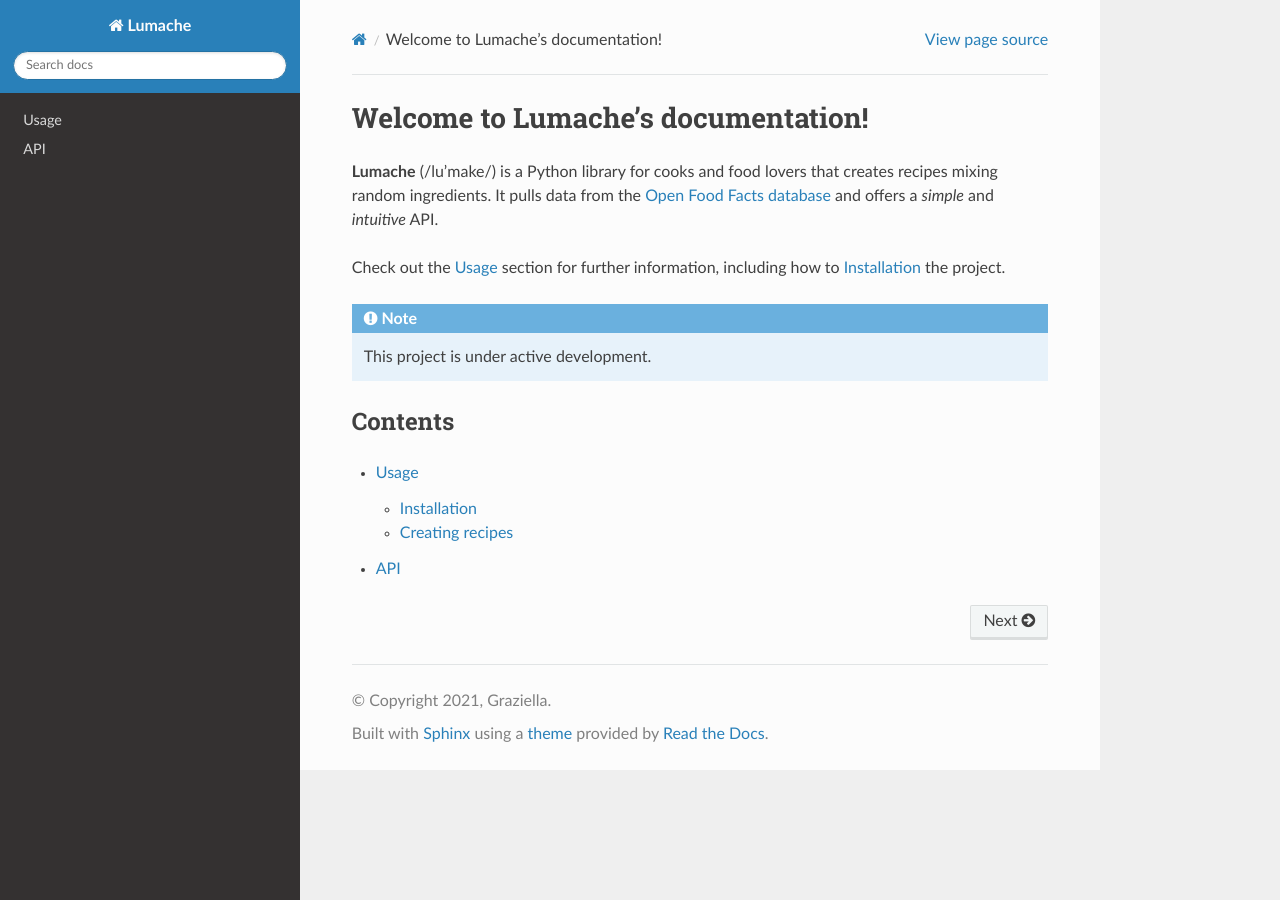
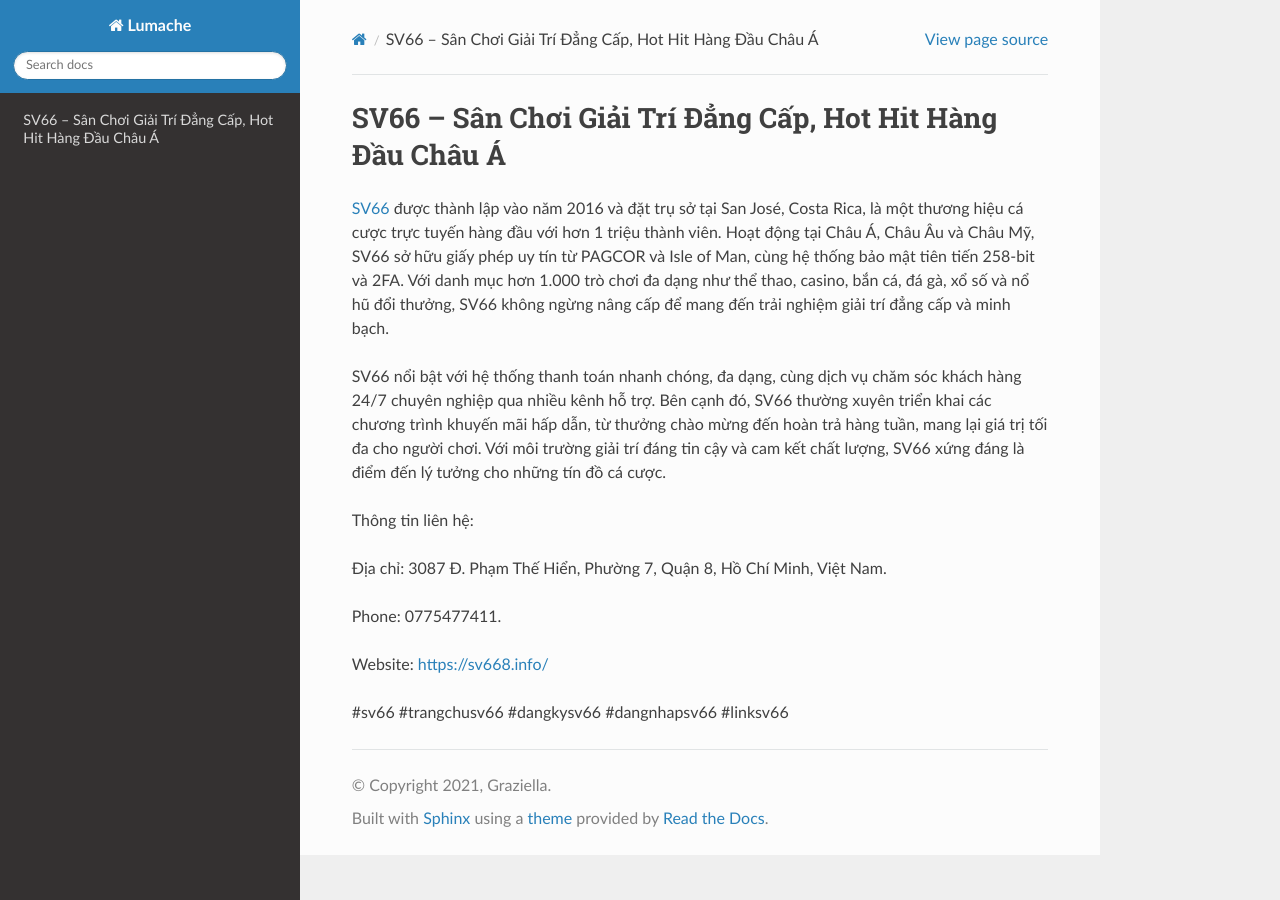
Before and after one commit to nguyenlinh0011y/1sv668info, a Sphinx documentation site: the page built from docs/source/index.rst, in a window 1280 px wide. Built offline with Sphinx 7.4.7 and the Read the Docs theme 3.1.0, drawn with Linux system fonts in a browser that asks for light colours.

Commit message:
Update index.rst

```diff
--- a/docs/source/index.rst
+++ b/docs/source/index.rst
@@ -1,22 +1,16 @@
-Welcome to Lumache's documentation!
+SV66 – Sân Chơi Giải Trí Đẳng Cấp, Hot Hit Hàng Đầu Châu Á
 ===================================
 
-**Lumache** (/lu'make/) is a Python library for cooks and food lovers
-that creates recipes mixing random ingredients.
-It pulls data from the `Open Food Facts database <https://world.openfoodfacts.org/>`_
-and offers a *simple* and *intuitive* API.
+`SV66 <https://sv668.info/>`_ được thành lập vào năm 2016 và đặt trụ sở tại San José, Costa Rica, là một thương hiệu cá cược trực tuyến hàng đầu với hơn 1 triệu thành viên. Hoạt động tại Châu Á, Châu Âu và Châu Mỹ, SV66 sở hữu giấy phép uy tín từ PAGCOR và Isle of Man, cùng hệ thống bảo mật tiên tiến 258-bit và 2FA. Với danh mục hơn 1.000 trò chơi đa dạng như thể thao, casino, bắn cá, đá gà, xổ số và nổ hũ đổi thưởng, SV66 không ngừng nâng cấp để mang đến trải nghiệm giải trí đẳng cấp và minh bạch.
 
-Check out the :doc:`usage` section for further information, including
-how to :ref:`installation` the project.
+SV66 nổi bật với hệ thống thanh toán nhanh chóng, đa dạng, cùng dịch vụ chăm sóc khách hàng 24/7 chuyên nghiệp qua nhiều kênh hỗ trợ. Bên cạnh đó, SV66 thường xuyên triển khai các chương trình khuyến mãi hấp dẫn, từ thưởng chào mừng đến hoàn trả hàng tuần, mang lại giá trị tối đa cho người chơi. Với môi trường giải trí đáng tin cậy và cam kết chất lượng, SV66 xứng đáng là điểm đến lý tưởng cho những tín đồ cá cược.
 
-.. note::
+Thông tin liên hệ:
 
-   This project is under active development.
+Địa chỉ: 3087 Đ. Phạm Thế Hiển, Phường 7, Quận 8, Hồ Chí Minh, Việt Nam.
 
-Contents
---------
+Phone: 0775477411.
 
-.. toctree::
+Website: https://sv668.info/
 
-   usage
-   api
+#sv66 #trangchusv66 #dangkysv66 #dangnhapsv66 #linksv66
```
